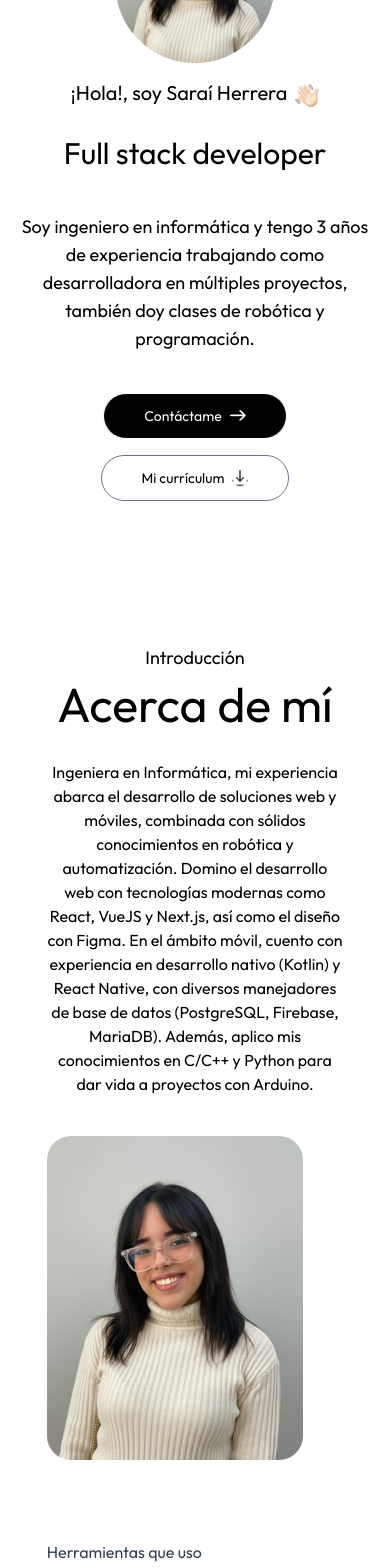
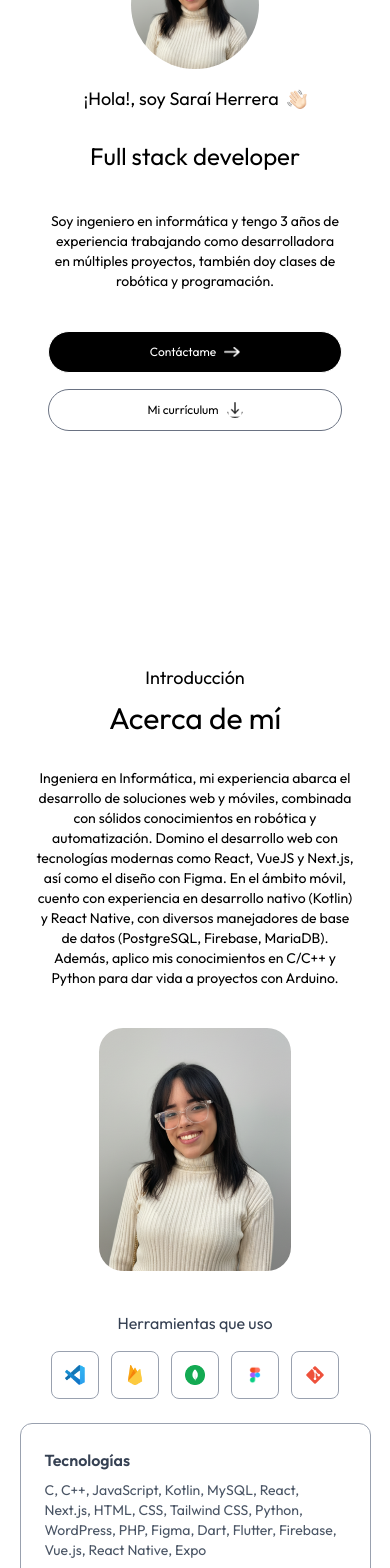
Before and after one commit to saraiherrerab/Portafolio, a Next.js app: page / in a window 390 px wide. Shown: the part 220-1788 px from the top of the page. Built offline with nearby package versions, Linux system fonts and the light colour scheme; a web font is replaced by a local one.

Commit message:
responsive

```diff
--- a/app/components/About.jsx
+++ b/app/components/About.jsx
@@ -5,23 +5,23 @@ import React from 'react'
 
 const About = (isDarkMode) => {
   return (
-    <div id='about' className='w-full px-[12%] py-5 scroll-mt-20'>
+    <div id='about' className='w-full px-[5%] sm:px-[8%] lg:px-[12%] py-10 scroll-mt-20'>
       <h4 className='text-center mb-2 text-lg font-Ovo'>Introducción</h4>
-      <h2 className='text-center text-5xl font-Ovo'>Acerca de mí</h2>
-      <p className='text-center mb-10 mt-8 max-w-4xl mx-auto font-Ovo'
+      <h2 className='text-center text-3xl sm:text-4xl lg:text-5xl font-Ovo'>Acerca de mí</h2>
+      <p className='text-center mb-10 mt-8 max-w-4xl mx-auto font-Ovo text-sm sm:text-base px-4'
       >Ingeniera en Informática, mi experiencia abarca el desarrollo de soluciones web y móviles, combinada con sólidos conocimientos en robótica y automatización. Domino el desarrollo web con tecnologías modernas como React, VueJS y Next.js, así como el diseño con Figma. En el ámbito móvil, cuento con experiencia en desarrollo nativo (Kotlin) y React Native, con diversos manejadores de base de datos (PostgreSQL, Firebase, MariaDB). Además, aplico mis conocimientos en C/C++ y Python para dar vida a proyectos con Arduino.</p>
       <div className='flex w-full flex-col lg:flex-row
-      items-start gap-20 my-5'>
-        <div className='flex flex-col items-center'>
-            <div className='w-64 sm:w-80 rounded-3xl max-w-none'>
+      items-center lg:items-start gap-10 lg:gap-20 my-5'>
+        <div className='flex flex-col items-center w-full lg:w-auto'>
+            <div className='w-48 sm:w-64 md:w-80 rounded-3xl max-w-none'>
                 <Image src={assets.foto_cv} alt='user' className='w-full
                 rounded-3xl width={500} height={300}'/>
             </div>
         </div>
-        <div className='flex-l'>
+        <div className='flex-1 w-full'>
             <div className='mb-6 w-full'>
-                <h4 className='mb-4 text-gray-700 font-Ovo dark:text-white/80'>Herramientas que uso</h4>
-                <ul className='flex items-center gap-3 sm:gap-5'>
+                <h4 className='mb-4 text-gray-700 font-Ovo dark:text-white/80 text-center lg:text-left'>Herramientas que uso</h4>
+                <ul className='flex items-center justify-center lg:justify-start gap-3 sm:gap-5 flex-wrap'>
                     {toolsData.map((tool, index )=>(
                         <li className='flex items-center justify-center w-12 sm:w-14 aspect-square
                         border border-gray-400 rounded-lg cursor-pointer hover:-translate-y-1 duration-500' key={index}>
@@ -53,9 +53,9 @@ const About = (isDarkMode) => {
       </div>
 
       {/* Certificaciones Section */}
-      <div className='mt-12 w-full'>
-        <h3 className='text-2xl font-semibold mb-6 text-gray-700 dark:text-white font-Ovo'>Certificaciones</h3>
-        <div className='grid grid-cols-1 md:grid-cols-2 gap-4'>
+      <div className='mt-12 w-full px-4'>
+        <h3 className='text-xl sm:text-2xl font-semibold mb-6 text-gray-700 dark:text-white font-Ovo text-center lg:text-left'>Certificaciones</h3>
+        <div className='grid grid-cols-1 sm:grid-cols-2 gap-4'>
           {certifications.map((cert, index) => (
             <div key={index} className='border-[0.5px] border-gray-400 rounded-lg p-4 hover:bg-light-hover hover:-translate-y-1 duration-300 dark:border-white dark:hover:bg-dark-hover'>
               <div className='flex items-center justify-between gap-3'>
--- a/app/components/Footer.jsx
+++ b/app/components/Footer.jsx
@@ -4,20 +4,20 @@ import React from 'react'
 
 const Footer = ({isDarkMode}) => {
   return (
-    <div className='mt-20'>
+    <div className='mt-20 px-4'>
       <div className='text-center'>
-        <Image src={isDarkMode ? assets.logo_dark : assets.logo} alt='' className='w-36 mx-auto
+        <Image src={isDarkMode ? assets.logo_dark : assets.logo} alt='' className='w-28 sm:w-36 mx-auto
         mb-2'/>
-        <div className='w-max flex items-center gap-2 mx-auto'>
-            <Image src={isDarkMode ? assets.mail_icon_dark : assets.mail_icon} alt='' className='w-6'/>
-            saraigabrieladeveloper@gmail.com
+        <div className='w-max flex items-center gap-2 mx-auto text-xs sm:text-sm break-all max-w-full px-4'>
+            <Image src={isDarkMode ? assets.mail_icon_dark : assets.mail_icon} alt='' className='w-5 sm:w-6 flex-shrink-0'/>
+            <span className='break-all'>saraigabrieladeveloper@gmail.com</span>
         </div>
       </div>
 
       <div className='text-center sm:flex items-center justify-between border-t
-      border-gray-400 mx-[10%] mt-12 py-6'>
-        <p>© 2026 Saraí Herrera. Todos los derechos reservados.</p>
-        <ul className='flex items-center gap-10 justify-center mt-4 sm:mt-0'>
+      border-gray-400 mx-[5%] sm:mx-[10%] mt-12 py-6 text-xs sm:text-sm'>
+        <p className='mb-4 sm:mb-0'>© 2026 Saraí Herrera. Todos los derechos reservados.</p>
+        <ul className='flex items-center gap-6 sm:gap-10 justify-center flex-wrap'>
             <li><a target='_blank' href='https://github.com/saraiherrerab?tab=overview&from=2026-07-01&to=2026-07-09'>GitHub</a></li>
             <li><a target='_blank' href='https://www.linkedin.com/in/sara%C3%AD-herrera-5413012b8/'>LinkedIn</a></li>
             <li><a target='_blank' href='https://www.instagram.com/saraiherrerab/'>Instagram</a></li>
--- a/app/components/Header.jsx
+++ b/app/components/Header.jsx
@@ -6,35 +6,35 @@ import { motion } from "motion/react"
 
 const Header = () => {
   return (
-   <div className="w-11/12 max-w-3xl text-center mx-auto h-screen flex flex-col items-center justify-center gap-4 pt-8">
+   <div className="w-11/12 max-w-3xl text-center mx-auto min-h-screen flex flex-col items-center justify-center gap-4 py-20 px-4">
       <motion.div
       initial={{y:-20, opacity:0}}
       whileInView={{y:0, opacity:1}}
       transition={{duration:0.8, delay:0.3}}>
-        <Image src={assets.foto_cv} alt="" className="rounded-full w-40 h-40 object-cover" />
+        <Image src={assets.foto_cv} alt="" className="rounded-full w-32 h-32 sm:w-40 sm:h-40 object-cover" />
       </motion.div>
         <motion.h3 initial={{scale:0}}
           whileInView={{scale:1}}
-          transition={{duration:0.8, type:'spring', stiffness:100}} className="flex items-end gap-2 text-xl md:text-2xl mb-3 font-Ovo">
+          transition={{duration:0.8, type:'spring', stiffness:100}} className="flex items-center justify-center gap-2 text-lg sm:text-xl md:text-2xl mb-3 font-Ovo flex-wrap">
 
         ¡Hola!, soy Saraí Herrera
-        <Image src={assets.hand_icon} alt="" className="w-6" />
+        <Image src={assets.hand_icon} alt="" className="w-5 sm:w-6" />
       </motion.h3>
 
-      <h1 className="text-3xl sm:text-6xl lg:text-[66px] font-Ovo leading-tight">
+      <h1 className="text-2xl sm:text-4xl md:text-5xl lg:text-[66px] font-Ovo leading-tight">
         Full stack developer
       </h1>
 
-      <p className="max-w-2xl mx-auto mt-6 text-lg text-center font-Ovo">
+      <p className="max-w-2xl mx-auto mt-6 text-sm sm:text-base lg:text-lg text-center font-Ovo px-4">
         Soy ingeniero en informática y tengo 3 años de experiencia trabajando
         como desarrolladora en múltiples proyectos, también doy clases de
         robótica y programación.
       </p>
 
-      <div className="flex flex-col sm:flex-row items-center justify-center gap-4 mt-6 text-sm mb-8">
+      <div className="flex flex-col sm:flex-row items-center justify-center gap-4 mt-6 text-xs sm:text-sm mb-8 w-full sm:w-auto px-4">
         <a
           href="#contact"
-          className="px-10 py-3 border border-white rounded-full bg-black text-white flex items-center gap-2"
+          className="w-full sm:w-auto px-8 sm:px-10 py-3 border border-white rounded-full bg-black text-white flex items-center justify-center gap-2 hover:bg-gray-800 transition-colors"
         >
           Contáctame
           <Image src={assets.right_arrow_white} alt="" className="rounded-full w-4" />
@@ -43,7 +43,7 @@ const Header = () => {
         <a
           href="/Currículum Saraí Herrera Updated (2).pdf"
           download
-          className="px-10 py-3 border rounded-full border-gray-500 flex items-center gap-2 dark:bg-white dark:text-black "
+          className="w-full sm:w-auto px-8 sm:px-10 py-3 border rounded-full border-gray-500 flex items-center justify-center gap-2 dark:bg-white dark:text-black hover:bg-gray-50 transition-colors"
         >
           Mi currículum
           <Image src={assets.download_icon} alt="" className="rounded-full w-4" />
--- a/app/components/Services.jsx
+++ b/app/components/Services.jsx
@@ -4,14 +4,14 @@ import React from 'react'
 
 const Services = () => {
   return (
-    <div id='services' className='w-full px-[12%] py-5 scroll-mt-20'>
+    <div id='services' className='w-full px-[5%] sm:px-[8%] lg:px-[12%] py-10 scroll-mt-20'>
         <h4 className='text-center mb-2 text-lg font-Ovo dark:text-white'>Lo que ofrezco</h4>
-        <h2 className='text-center text-5xl font-Ovo dark:text-white'>Mis Servicios</h2>
-        <p className='text-center max-w-2xl mx-auto mt-5 mb-12 font-Ovo dark:text-white'>
+        <h2 className='text-center text-3xl sm:text-4xl lg:text-5xl font-Ovo dark:text-white'>Mis Servicios</h2>
+        <p className='text-center max-w-2xl mx-auto mt-5 mb-12 font-Ovo dark:text-white text-sm sm:text-base px-4'>
             Ofrezco una gama completa de servicios como Desarrolladora Full Stack,
             especializada en la creación de aplicaciones de principio a fin.
         </p>
-        <div className='grid grid-cols-[repeat(auto-fit,_minmax(250px,_1fr))] gap-6 my-10'> {/* <-- ¡Aquí el cambio! */}
+        <div className='grid grid-cols-1 sm:grid-cols-2 lg:grid-cols-[repeat(auto-fit,_minmax(250px,_1fr))] gap-6 my-10'> {/* <-- ¡Aquí el cambio! */}
             {serviceData.map((service, index) => (
                 <div key={index} className='border border-gray-400 rounded-lg px-8 py-12
                 hover:shadow-black cursor-pointer hover:bg-light-hover
--- a/app/components/Work.jsx
+++ b/app/components/Work.jsx
@@ -44,14 +44,14 @@ const Work = ({isDarkMode}) => {
   };
 
   return (
-    <div id='work' className='w-full px-[12%] py-5 scroll-mt-20'>
+    <div id='work' className='w-full px-[5%] sm:px-[8%] lg:px-[12%] py-10 scroll-mt-20'>
       <h4 className='text-center mb-2 text-lg font-Ovo'>Mi portafolio</h4>
-      <h2 className='text-center text-5xl font-Ovo'>Mis últimos trabajos</h2>
-      <p className='text-center max-w-2xl mx-auto mt-5 mb-12 font-Ovo'>
+      <h2 className='text-center text-3xl sm:text-4xl lg:text-5xl font-Ovo'>Mis últimos trabajos</h2>
+      <p className='text-center max-w-2xl mx-auto mt-5 mb-12 font-Ovo text-sm sm:text-base px-4'>
         Bienvenido a mi portafolio, explora mi colección de proyectos
       </p>
       {/* Added responsive grid with autofit here */}
-      <div className='grid grid-cols-[repeat(auto-fit,_minmax(280px,_1fr))] gap-6 my-10 dark:text-black'>
+      <div className='grid grid-cols-1 sm:grid-cols-2 lg:grid-cols-[repeat(auto-fit,_minmax(280px,_1fr))] gap-6 my-10 dark:text-black'>
         {workData.map((project, index) => {
           const hasMultipleImages = project.images && project.images.length > 1;
           const currentIndex = currentImageIndex[index] || 0;
@@ -103,11 +103,11 @@ const Work = ({isDarkMode}) => {
                 )}
 
                 {/* Content overlaying the image */}
-                <div className='absolute inset-0 flex items-end justify-center z-10 p-4'>
-                  <div className='bg-white w-10/12 rounded-md py-3 px-5 flex items-center justify-between duration-500 group-hover:translate-y-[-0.5rem]'>
-                    <div>
-                      <h3 className='text-xl font-semibold'>{project.title}</h3>
-                      <p className='text-gray-600 text-sm'>{project.description}</p>
+                <div className='absolute inset-0 flex items-end justify-center z-10 p-2 sm:p-4'>
+                  <div className='bg-white w-11/12 sm:w-10/12 rounded-md py-2 sm:py-3 px-3 sm:px-5 flex items-center justify-between duration-500 group-hover:translate-y-[-0.5rem]'>
+                    <div className='flex-1 min-w-0'>
+                      <h3 className='text-sm sm:text-lg lg:text-xl font-semibold truncate'>{project.title}</h3>
+                      <p className='text-gray-600 text-xs sm:text-sm'>{project.description}</p>
                     </div>
                     {project.link && (
                       <a href={project.link} target="_blank" rel="noopener noreferrer">
```
Also changed, not shown: app/components/Contact.jsx (+13 -13 lines).
